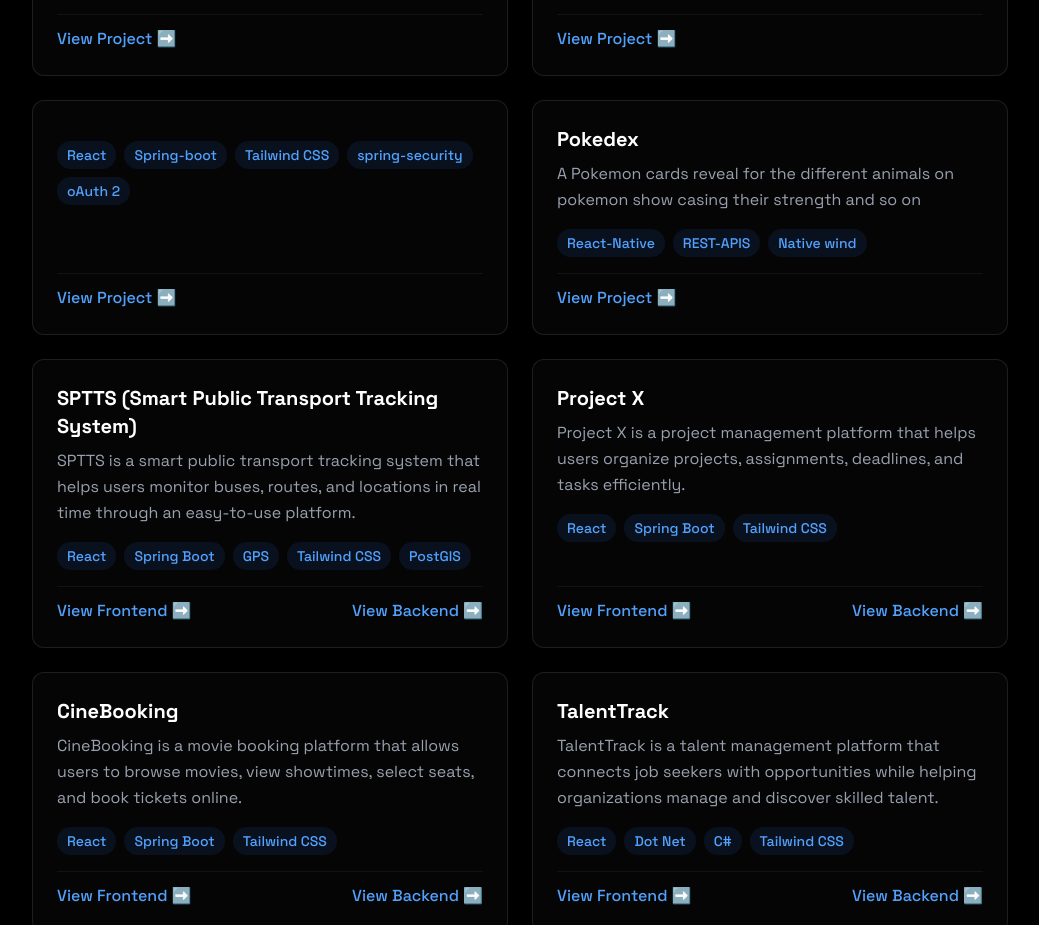
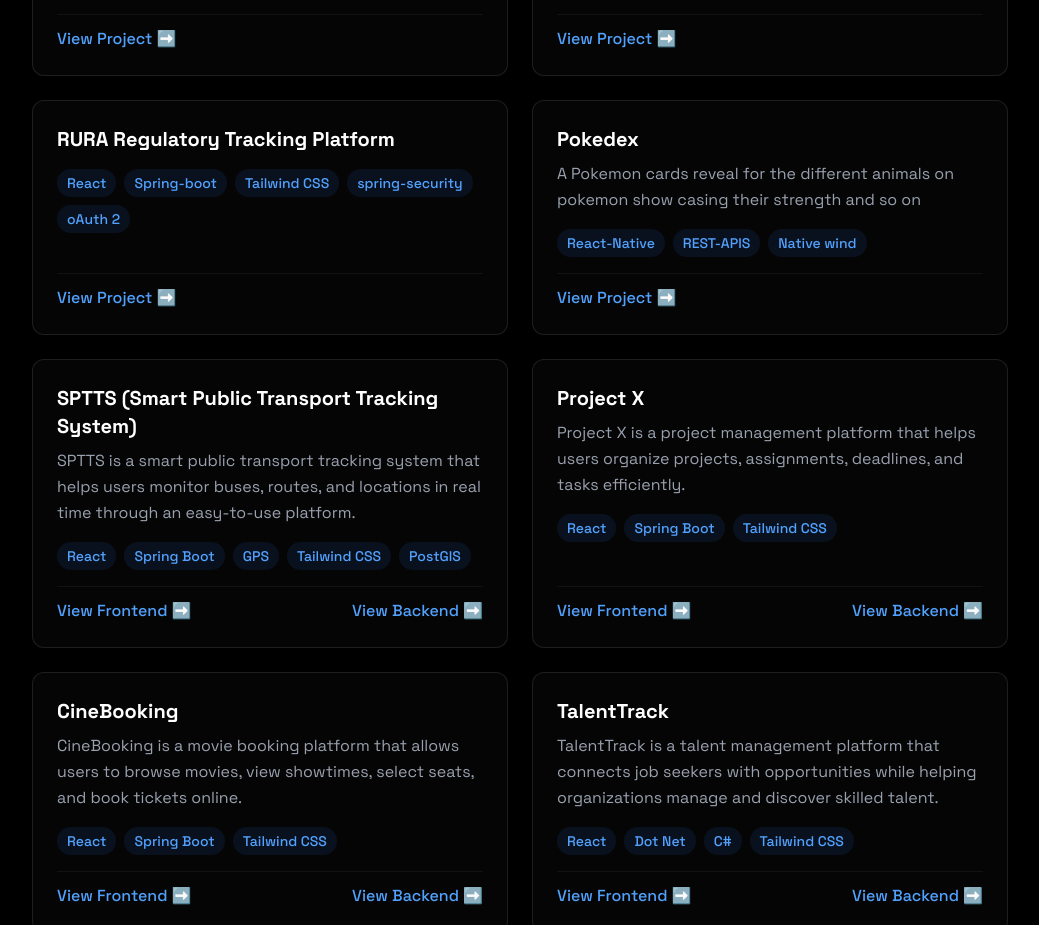
Before and after one commit to niyoblaise/niyoblaise-7, a React (Vite) app: page / in a window 1280 px wide. Shown: the part 2940-3865 px from the top of the page, without its empty margins (120-1159 px from the left). Built offline with nearby package versions, Linux system fonts and the light colour scheme.

Commit message:
new project added

```diff
--- a/src/components/sections/Projects.jsx
+++ b/src/components/sections/Projects.jsx
@@ -48,7 +48,7 @@ const projects = [
     ],
   },
   {
-    title: " ",
+    title: "RURA Regulatory Tracking Platform ",
     description:
         "",
     tech: ["React", "Spring-boot", "Tailwind CSS","spring-security","oAuth 2"],
```
